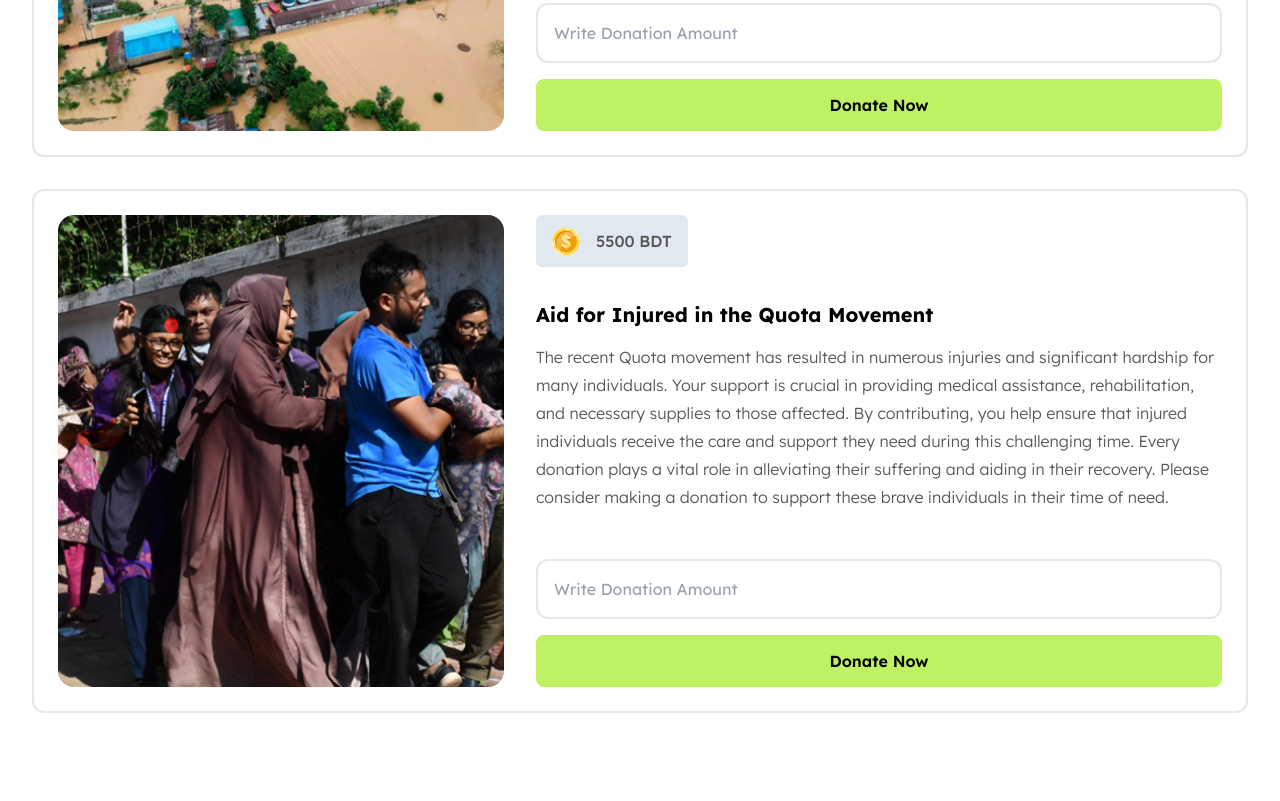
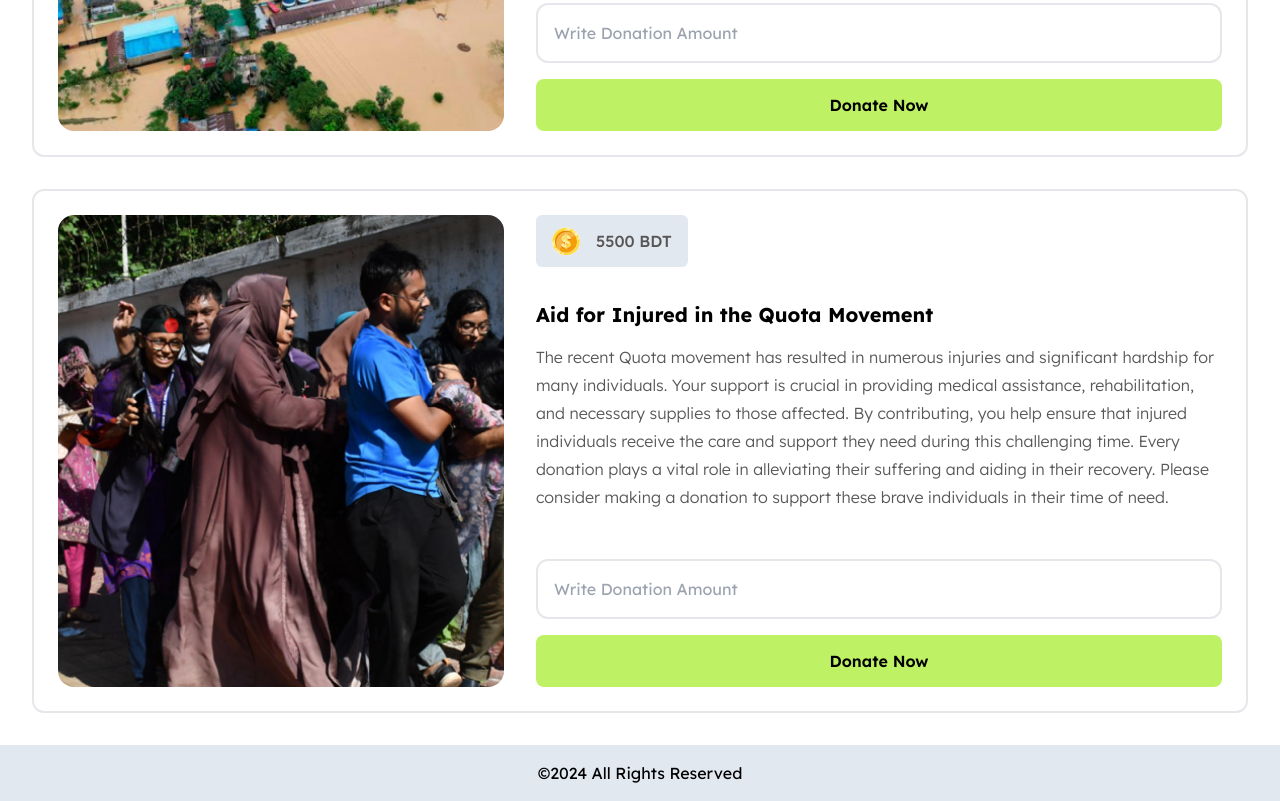
Before and after one commit to imashiksarkar/PH-A5, a plain HTML site: page index.html in a window 1280 px wide. Shown: the part 1139-1940 px from the top of the page. Before the commit the page ends 1884 px from the top, so only its background shows below. Drawn offline with nearby package versions, Linux system fonts and the light colour scheme.

Commit message:
- footer section complete

```diff
--- a/index.html
+++ b/index.html
@@ -236,5 +236,8 @@
         </div>
       </section>
     </main>
+    <footer class="py-4 bg-slate-200">
+      <p class="text-center">&copy;2024 All Rights Reserved</p>
+    </footer>
   </body>
 </html>
```
